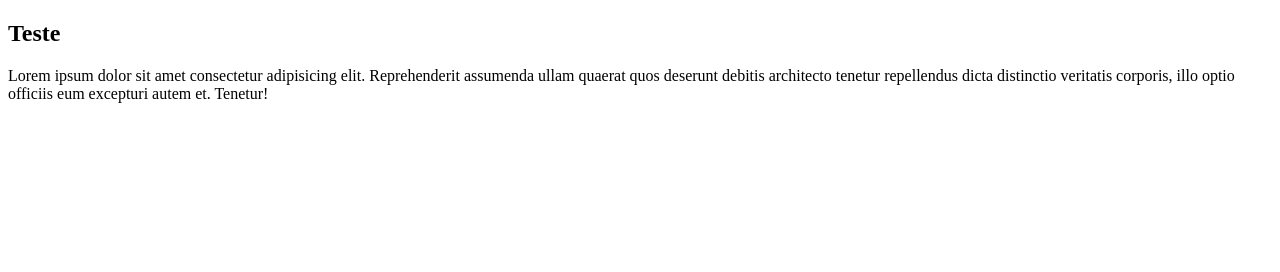
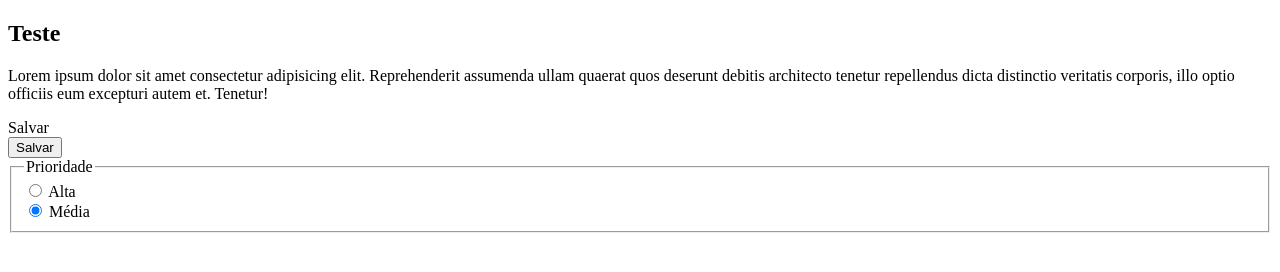
Before and after one commit to FelipeEstival/Dev-FrontEnd-Estival, a plain HTML site: page index.html in a window 1280 px wide. Drawn offline with Linux system fonts and the light colour scheme.

Commit message:
testando slides

```diff
--- a/index.html
+++ b/index.html
@@ -9,6 +9,21 @@
     <div>
         <h2>Teste</h2>
         <p>Lorem ipsum dolor sit amet consectetur adipisicing elit. Reprehenderit assumenda ullam quaerat quos deserunt debitis architecto tenetur repellendus dicta distinctio veritatis corporis, illo optio officiis eum excepturi autem et. Tenetur!</p>
+
+        <div class="botao" onclick="salvar()">Salvar</div>
+        <button class="botao" onclick="salvar()">Salvar</button>
+
+        <fieldset>
+            <legend>Prioridade</legend>
+            <div>
+                <input type="radio" name="prioridade" id="alta" value="alta">
+                <label for="alta">Alta</label>
+            </div>
+            <div>
+                <input type="radio" name="prioridade" id="media" value="media" checked>
+                <label for="media">Média</label>
+            </div>
+        </fieldset>
     </div>
 </body>
 </html>
```
